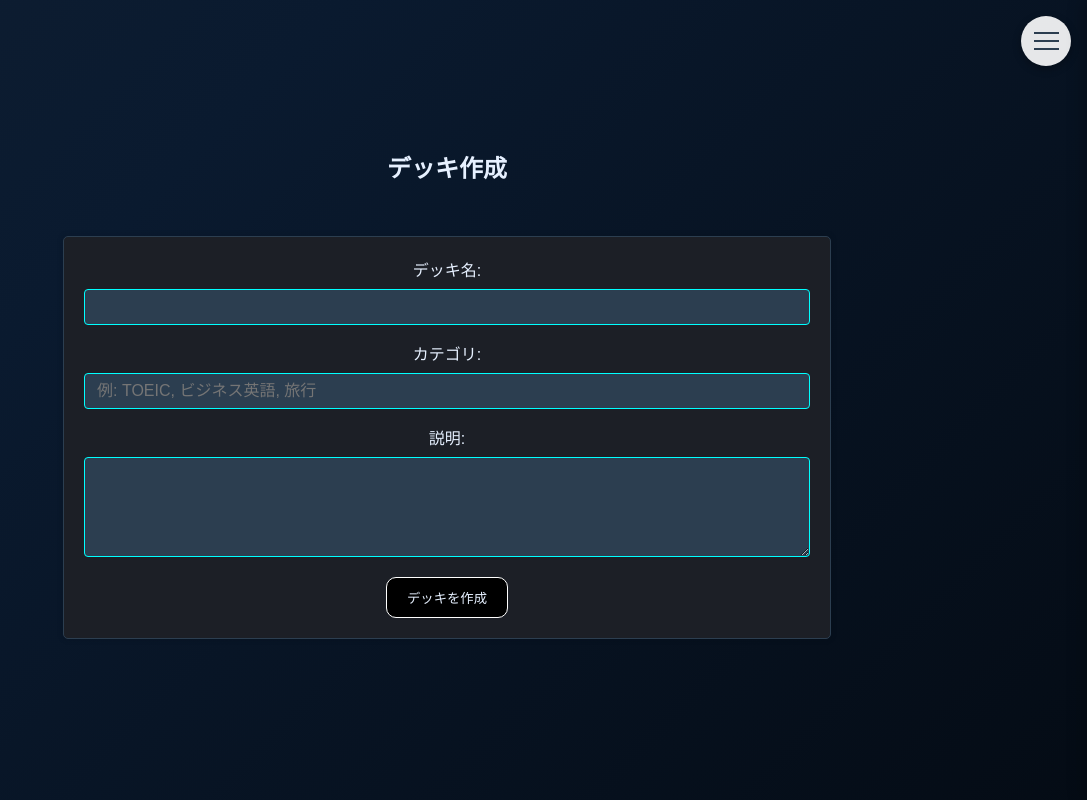
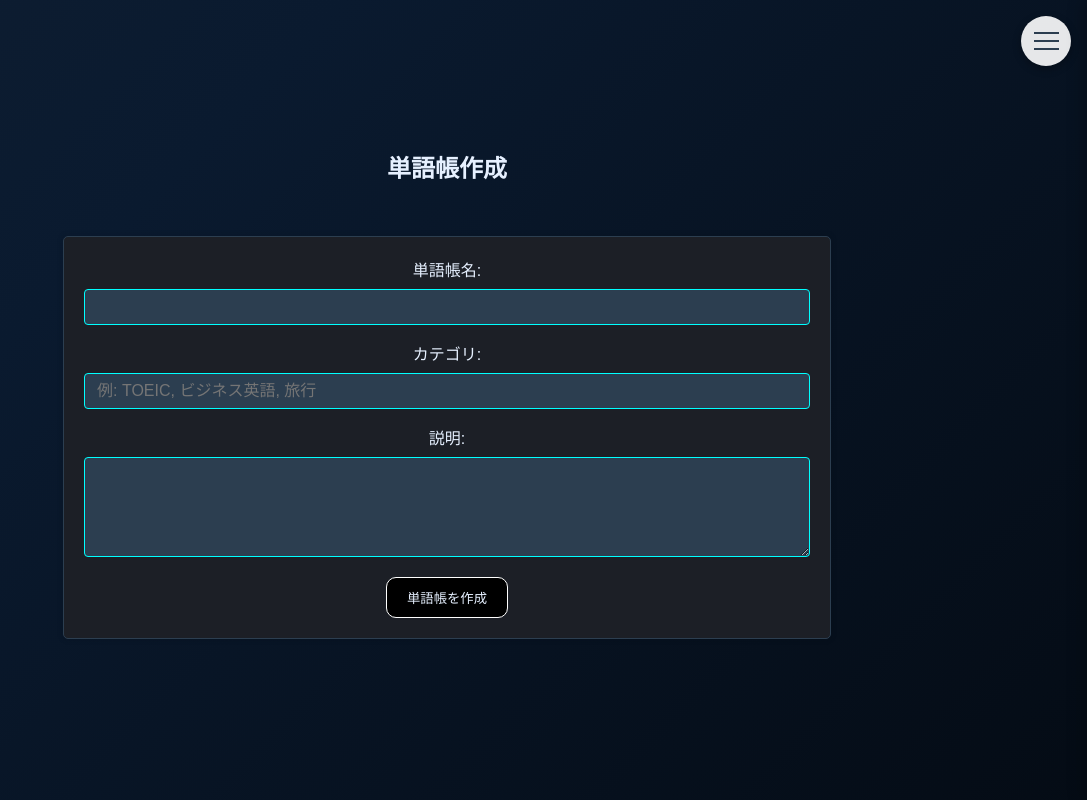
Before and after one commit to morixxfoxdata/word_quiz, a Flask app: page /deck_add in a window 1280 px wide. Shown: the whole page, without its empty margins (193-1280 px from the left). Run offline with Flask 3, Linux system fonts and the light colour scheme; the visitor is signed in with stand-in values (Sample User, id 1).

```diff
--- a/app.py
+++ b/app.py
@@ -214,7 +214,7 @@ def choose_question_and_choices(deck_id, k=4):
 
 
 def create_default_deck(user_id):
-    """デフォルトのTOEICデッキを作成する"""
+    """デフォルトのTOEIC単語帳を作成する"""
     deck = Deck(name="TOEIC単語集2500", description="TOEIC頻出単語集", category="TOEIC", user_id=user_id)
     db.session.add(deck)
     db.session.commit()
@@ -231,7 +231,7 @@ def create_default_deck(user_id):
                     db.session.add(word)
         db.session.commit()
     except Exception as e:
-        print(f"デフォルトデッキの作成中にエラーが発生しました: {e}")
+        print(f"デフォルト単語帳の作成中にエラーが発生しました: {e}")
 
 
 # ---------------- ルーティング ----------------
@@ -280,13 +280,13 @@ def deck_test(deck_id):
 
         return redirect(url_for("decks"))
 
-    # デッキ内の単語を取得
+    # 単語帳内の単語を取得
     deck_words = Word.query.filter_by(deck_id=deck_id).all()
     if not deck_words:
 
         return redirect(url_for("decks"))
 
-    # セッションに現在のデッキIDを保存
+    # セッションに現在の単語帳IDを保存
     session["current_deck_id"] = deck_id
     return redirect(url_for("index"))
 
@@ -299,7 +299,7 @@ def deck_detail(deck_id):
 
         return redirect(url_for("decks"))
 
-    # デッキに属する単語を取得
+    # 単語帳に属する単語を取得
     words = Word.query.filter_by(deck_id=deck_id).all()
     return render_template("deck_detail.html", deck=deck, words=words)
 
@@ -331,10 +331,10 @@ def delete_deck(deck_id):
         return redirect(url_for("decks"))
 
     try:
-        # デッキに関連する学習ログを削除
+        # 単語帳に関連する学習ログを削除
         StudyLog.query.filter_by(deck_id=deck_id).delete()
 
-        # デッキに属する単語を取得
+        # 単語帳に属する単語を取得
         words = Word.query.filter_by(deck_id=deck_id).all()
 
         # 各単語に関連するWrongWordレコードを削除
@@ -344,14 +344,14 @@ def delete_deck(deck_id):
         # 単語を削除
         Word.query.filter_by(deck_id=deck_id).delete()
 
-        # デッキを削除
+        # 単語帳を削除
         db.session.delete(deck)
         db.session.commit()
 
     except Exception as e:
         db.session.rollback()
 
-        print(f"デッキ削除エラー: {e}")
+        print(f"単語帳削除エラー: {e}")
 
     return redirect(url_for("decks"))
 
@@ -541,7 +541,7 @@ def delete_word_from_deck(deck_id, word_id):
         return jsonify(
             {
                 "status": "error",
-                "message": "この単語は指定されたデッキに属していません。",
+                "message": "この単語は指定された単語帳に属していません。",
             }
         ), 400
 
@@ -663,7 +663,7 @@ def end_study_session():
             else 0
         )
 
-        # デッキの学習統計を更新
+        # 単語帳の学習統計を更新
         deck = db.session.get(Deck, study_log.deck_id)
         if deck:
             deck.update_study_stats()
--- a/static/deck.css
+++ b/static/deck.css
@@ -1,4 +1,4 @@
-/* デッキ一覧のコンテナ */
+/* 単語帳一覧のコンテナ */
 .deck-list {
   margin-top: 2rem;
   width: 80%;
@@ -7,7 +7,7 @@
   margin-right: auto;
 }
 
-/* 新規デッキ作成ボタンのコンテナ */
+/* 新規単語帳作成ボタンのコンテナ */
 .add-deck-button-container {
   width: 80%;
   max-width: 800px;
@@ -28,7 +28,7 @@
   background-color: #138496;
 }
 
-/* デッキアイテム */
+/* 単語帳アイテム */
 .deck-item {
   display: flex;
   justify-content: space-between;
@@ -246,7 +246,7 @@
   }
 }
 
-/* デッキ作成フォーム */
+/* 単語帳作成フォーム */
 form {
   width: 60%;
   margin: 2rem auto;
@@ -303,3 +303,12 @@ form button[type="submit"]:hover {
   margin: 20px 0;
   font-size: 1.5em;
 }
+
+.deck-guidance {
+  text-align: center;
+  color: #d2d2d3;
+  margin: 1rem auto;
+  font-size: 1rem;
+  width: 80%;
+  max-width: 800px;
+}
--- a/static/deck_detail.css
+++ b/static/deck_detail.css
@@ -1,4 +1,4 @@
-/* デッキ詳細ページのスタイル */
+/* 単語帳詳細ページのスタイル */
 html,
 body {
   margin: 0;
--- a/templates/API.html
+++ b/templates/API.html
@@ -4,6 +4,9 @@
     <meta charset="UTF-8" />
     <meta name="viewport" content="width=device-width, initial-scale=1.0" />
     <title>英語例文生成結果</title>
+    <link rel="icon" type="image/png" href="{{ url_for('static', filename='icons/favicon-32x32.png') }}" sizes="32x32">
+    <link rel="icon" type="image/png" href="{{ url_for('static', filename='icons/favicon-16x16.png') }}" sizes="16x16">
+    <link rel="apple-touch-icon" href="{{ url_for('static', filename='icons/apple-touch-icon.png') }}">
     <link
       rel="stylesheet"
       href="{{ url_for('static', filename='style.css') }}"
@@ -31,7 +34,7 @@
       </button>
       <div class="hamburger-content">
         <a class="play-sound00" href="/decks"
-          ><i class="fas fa-layer-group"></i> デッキ一覧</a
+          ><i class="fas fa-layer-group"></i>単語帳一覧</a
         >
         <a class="play-sound00" href="/saved_sentences">文章リスト</a>
         <a class="play-sound00" href="/study_logs"
--- a/templates/deck_add.html
+++ b/templates/deck_add.html
@@ -3,7 +3,7 @@
   <head>
     <meta charset="UTF-8" />
     <meta name="viewport" content="width=device-width, initial-scale=1.0" />
-    <title>デッキ追加</title>
+    <title>単語帳追加</title>
     <link
       rel="stylesheet"
       href="{{ url_for('static', filename='style.css') }}"
@@ -16,6 +16,9 @@
       rel="stylesheet"
       href="{{ url_for('static', filename='hamburger.css') }}"
     />
+    <link rel="icon" type="image/png" href="{{ url_for('static', filename='icons/favicon.png') }}" sizes="32x32">
+    <link rel="icon" type="image/png" href="{{ url_for('static', filename='icons/favicon.png') }}" sizes="16x16">
+    <link rel="apple-touch-icon" href="{{ url_for('static', filename='icons/favicon.png') }}">
   </head>
   <body>
     <div class="hamburger-menu">
@@ -25,18 +28,18 @@
         <span></span>
       </button>
       <div class="hamburger-content">
-        <a class="play-sound00" href="/decks">デッキ一覧</a>
+        <a class="play-sound00" href="/decks">単語帳一覧</a>
         <a class="play-sound00" href="/saved_sentences">文章リスト</a>
         <a class="play-sound00" href="/study_logs">学習ログ</a>
         <a class="play-sound00" href="/logout">ログアウト</a>
       </div>
     </div>
 
-    <h1 class="start-title">デッキ作成</h1>
-    <!-- デッキ作成フォーム -->
+    <h1 class="start-title">単語帳作成</h1>
+    <!-- 単語帳作成フォーム -->
     <form action="{{ url_for('create_deck') }}" method="POST">
       <div>
-        <label for="name">デッキ名:</label>
+        <label for="name">単語帳名:</label>
         <input type="text" id="name" name="name" required />
       </div>
       <div>
@@ -47,7 +50,7 @@
         <label for="description">説明:</label>
         <textarea id="description" name="description"></textarea>
       </div>
-      <button type="submit">デッキを作成</button>
+      <button type="submit">単語帳を作成</button>
     </form>
 
     <script src="{{ url_for('static', filename='script.js') }}"></script>
--- a/templates/index.html
+++ b/templates/index.html
@@ -21,7 +21,7 @@
         <span></span>
       </button>
       <div class="hamburger-content">
-        <a class="play-sound00" href="/decks">デッキ一覧</a>
+        <a class="play-sound00" href="/decks">単語帳一覧</a>
         <a class="play-sound00" href="/saved_sentences">文章リスト</a>
         <a class="play-sound00" href="/study_logs">学習ログ</a>
         <a class="play-sound00" href="/logout">ログアウト</a>
--- a/templates/login.html
+++ b/templates/login.html
@@ -8,6 +8,9 @@
       rel="stylesheet"
       href="{{ url_for('static', filename='style.css') }}"
     />
+    <link rel="icon" type="image/png" href="{{ url_for('static', filename='icons/favicon.png') }}" sizes="32x32">
+    <link rel="icon" type="image/png" href="{{ url_for('static', filename='icons/favicon.png') }}" sizes="16x16">
+    <link rel="apple-touch-icon" href="{{ url_for('static', filename='icons/favicon.png') }}">
   </head>
   <body>
     <div class="container">
--- a/templates/saved_sentences.html
+++ b/templates/saved_sentences.html
@@ -16,6 +16,9 @@
         rel="stylesheet"
         href="{{ url_for('static', filename='hamburger.css') }}"
         />
+        <link rel="icon" type="image/png" href="{{ url_for('static', filename='icons/favicon.png') }}" sizes="32x32">
+        <link rel="icon" type="image/png" href="{{ url_for('static', filename='icons/favicon.png') }}" sizes="16x16">
+        <link rel="apple-touch-icon" href="{{ url_for('static', filename='icons/favicon.png') }}">
     </head>
     <body>
         <div class="hamburger-menu">
@@ -25,7 +28,7 @@
                 <span></span>
             </button>
             <div class="hamburger-content">
-                <a class="play-sound00" href="/decks">デッキ一覧</a>
+                <a class="play-sound00" href="/decks">単語帳一覧</a>
                 <a class="play-sound00" href="/saved_sentences">文章リスト</a>
                 <a class="play-sound00" href="/study_logs">学習ログ</a>
                 <a class="play-sound00" href="/logout">ログアウト</a>
--- a/templates/study_logs.html
+++ b/templates/study_logs.html
@@ -29,7 +29,7 @@
         <span></span>
       </button>
       <div class="hamburger-content">
-        <a class="play-sound00" href="/decks">デッキ一覧</a>
+        <a class="play-sound00" href="/decks">単語帳一覧</a>
         <a class="play-sound00" href="/saved_sentences">文章リスト</a>
         <a class="play-sound00" href="/study_logs">学習ログ</a>
         <a class="play-sound00" href="/logout">ログアウト</a>
--- a/templates/wrong_words.html
+++ b/templates/wrong_words.html
@@ -21,7 +21,7 @@
         <span></span>
       </button>
       <div class="hamburger-content">
-        <a class="play-sound00" href="/decks">デッキ一覧</a>
+        <a class="play-sound00" href="/decks">単語帳一覧</a>
         <a class="play-sound00" href="/saved_sentences">文章リスト</a>
         <a class="play-sound00" href="/study_logs">学習ログ</a>
         <a class="play-sound00" href="/logout">ログアウト</a>
```
Also changed, not shown: static/saved_sentences.css (+11 -4 lines), templates/deck_detail.html (+6 -3 lines), templates/decks.html (+11 -6 lines), static/icons/favicon.png (added), 1 other file.
